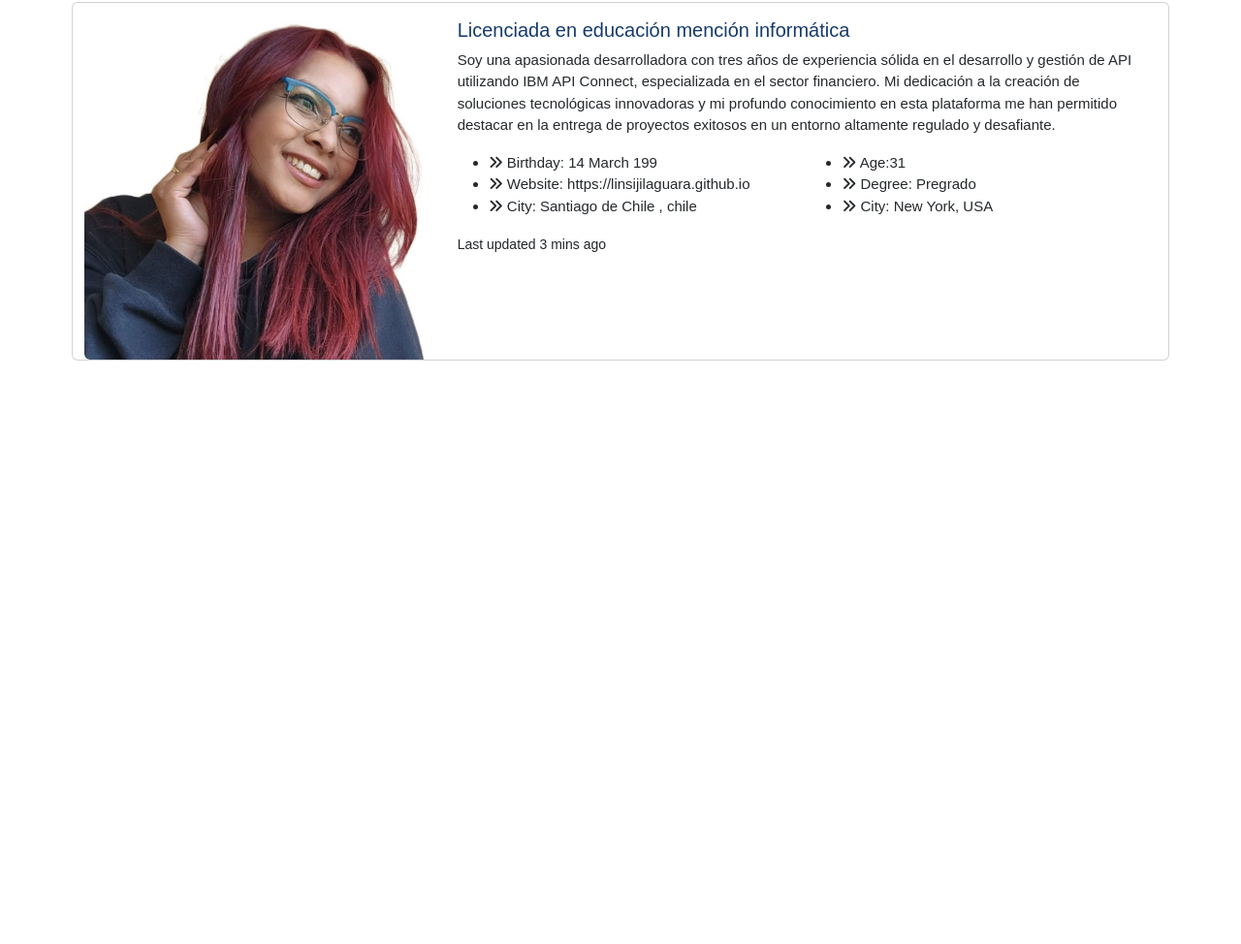
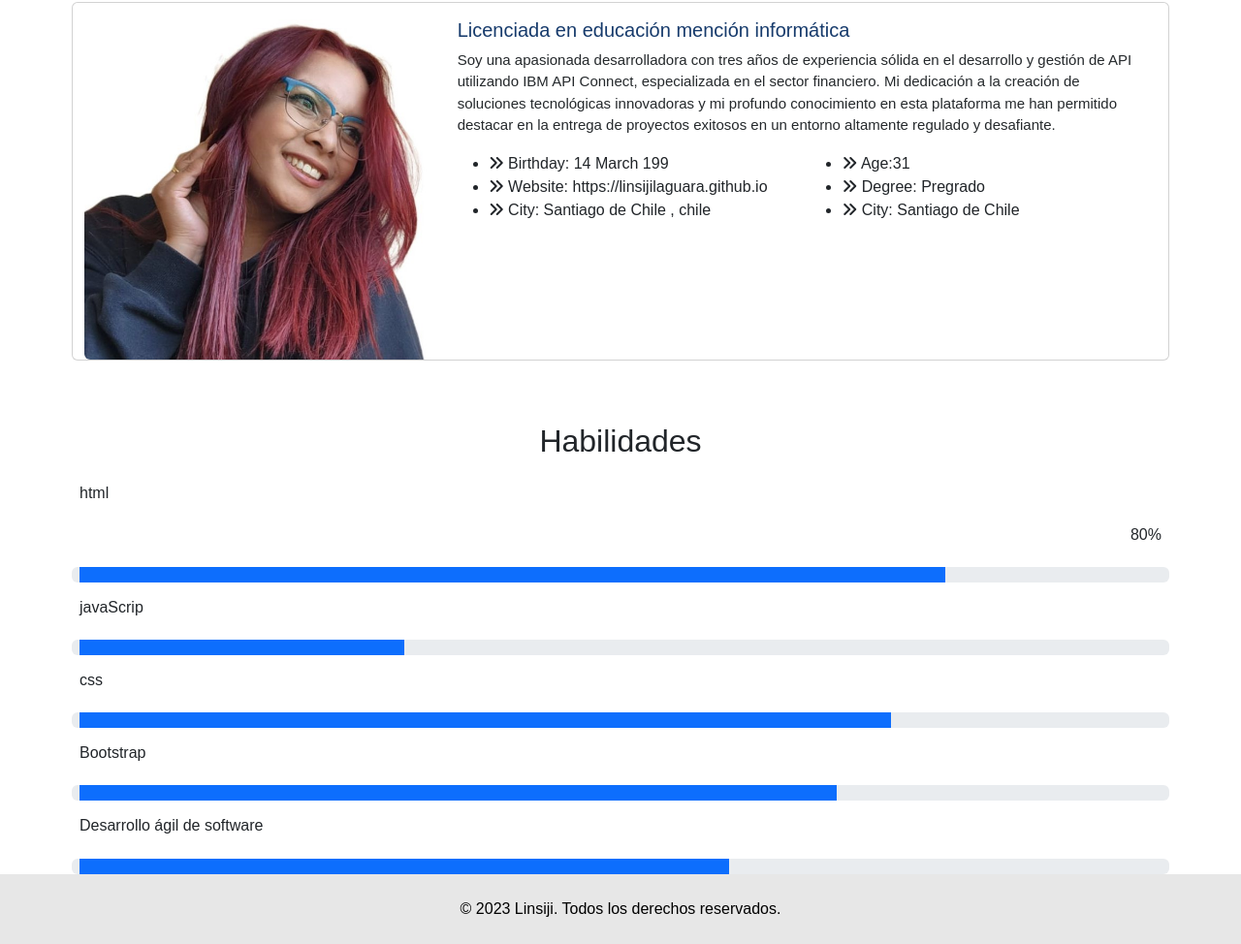
Before and after one commit to linsijiLaGuara/linsijiLaGuara.github.io, a plain HTML site: page about.html in a window 1280 px wide. Shown: the part 186-1160 px from the top of the page at 97% size. Before the commit the page ends 800 px from the top, so only its background shows below. Drawn offline with nearby package versions, Linux system fonts and the light colour scheme; a web font is replaced by a local one.

Commit message:
ADD: barra de habilidades

```diff
--- a/about.html
+++ b/about.html
@@ -79,50 +79,151 @@
       </nav>
     </header>
 
-    <div class="container">
-
+    <div class="container ">
       <div class="row pt-5 g-3">
         <p class="card-text sub-titulos">
-          Busco continuamente conocimientos relacionados en desarrollo frontend , Disfrutando del diseño de la experiencia de usuario utilizando nuevas tecnologías. Me encuentro en búsqueda continuación de nuevos desafíos laborales , que permita mi crecimiento profesional, con ancia de seguir aprendiendo día a día, abriendo las puertas a nuevos retos y desafíos.
+          Busco continuamente conocimientos relacionados en desarrollo frontend
+          , Disfrutando del diseño de la experiencia de usuario utilizando
+          nuevas tecnologías. Me encuentro en búsqueda continuación de nuevos
+          desafíos laborales , que permita mi crecimiento profesional, con ancia
+          de seguir aprendiendo día a día, abriendo las puertas a nuevos retos y
+          desafíos.
         </p>
+
         <div class="card mb-3 container-md" style="max-width: 1500px">
           <div class="row g-0">
             <div class="col-md-4">
-              <img src="./assets/img/Yo.jpg" class="img-fluid rounded-start" alt="..." />
+              <img
+                src="./assets/img/Yo.jpg"
+                class="img-fluid rounded-start"
+                alt="..."
+              />
             </div>
             <div class="col-md-8">
               <div class="card-body">
-                <h5 class="card-title title-color">Licenciada en educación mención informática </h5>
+                <h5 class="card-title title-color">
+                  Licenciada en educación mención informática
+                </h5>
                 <p class="card-text sub-titulos">
-                  Soy una apasionada desarrolladora con tres años de experiencia sólida en el desarrollo y gestión de API utilizando IBM API Connect, especializada en el sector financiero. Mi dedicación a la creación de soluciones tecnológicas innovadoras y mi profundo conocimiento en esta plataforma me han permitido destacar en la entrega de proyectos exitosos en un entorno altamente regulado y desafiante.
+                  Soy una apasionada desarrolladora con tres años de experiencia
+                  sólida en el desarrollo y gestión de API utilizando IBM API
+                  Connect, especializada en el sector financiero. Mi dedicación
+                  a la creación de soluciones tecnológicas innovadoras y mi
+                  profundo conocimiento en esta plataforma me han permitido
+                  destacar en la entrega de proyectos exitosos en un entorno
+                  altamente regulado y desafiante.
                 </p>
-                <div class="row sub-titulos">
+                <div class="row">
                   <div class="col-lg-6">
                     <ul>
-                      <li><i class="fas fa-angle-double-right"></i> <span>Birthday:</span> <span>14 March 199</span></li>
-                      <li><i class="fas fa-angle-double-right"></i> <span>Website:</span> <span>https://linsijilaguara.github.io</span></li>
-                      <li><i class="fas fa-angle-double-right"></i> <span>City:</span> <span>Santiago de Chile , chile</span></li>
+                      <li>
+                        <i class="fas fa-angle-double-right"></i>
+                        <span>Birthday:</span> <span>14 March 199</span>
+                      </li>
+                      <li>
+                        <i class="fas fa-angle-double-right"></i>
+                        <span>Website:</span>
+                        <span>https://linsijilaguara.github.io</span>
+                      </li>
+                      <li>
+                        <i class="fas fa-angle-double-right"></i>
+                        <span>City:</span>
+                        <span>Santiago de Chile , chile</span>
+                      </li>
                     </ul>
                   </div>
                   <div class="col-lg-6">
                     <ul>
-                      <li><i class="fas fa-angle-double-right"></i> <span>Age:</span><span>31</span></li>
-                      <li><i class="fas fa-angle-double-right"></i> <span>Degree:</span> <span>Pregrado</span></li>
-                      <li><i class="fas fa-angle-double-right"></i> <span>City:</span> <span>New York, USA</span></li>
+                      <li>
+                        <i class="fas fa-angle-double-right"></i>
+                        <span>Age:</span><span>31</span>
+                      </li>
+                      <li>
+                        <i class="fas fa-angle-double-right"></i>
+                        <span>Degree:</span> <span>Pregrado</span>
+                      </li>
+                      <li>
+                        <i class="fas fa-angle-double-right"></i>
+                        <span>City:</span> <span>Santiago de Chile</span>
+                      </li>
                     </ul>
                   </div>
                 </div>
-                <p class="card-text">
-                  <small class="text-body-secondary"
-                    >Last updated 3 mins ago</small
-                  >
-                </p>
               </div>
             </div>
           </div>
         </div>
+
+
       </div>
+
+
+      <div class="row pt-5 g-3">
+        <h2 class="text-lg-center">Habilidades</h2>
+        <h6 class="text-lg-start">html</h6><h6 class="text-lg-end">80%</h6>
+        <div
+          class="progress"
+          role="progressbar"
+          aria-label="Basic example"
+          aria-valuenow="25"
+          aria-valuemin="0"
+          aria-valuemax="80"
+        >
+          <div class="progress-bar" style="width: 80%"></div>
+        </div>
+        <h6>javaScrip</h6>
+        <div
+          class="progress"
+          role="progressbar"
+          aria-label="Basic example"
+          aria-valuenow="50"
+          aria-valuemin="0"
+          aria-valuemax="30"
+        >
+          <div class="progress-bar" style="width: 30%"></div>
+        </div>
+        <h6>css</h6>
+        <div
+          class="progress"
+          role="progressbar"
+          aria-label="Basic example"
+          aria-valuenow="75"
+          aria-valuemin="0"
+          aria-valuemax="75"
+        >
+          <div class="progress-bar" style="width: 75%"></div>
+        </div>
+        <h6>Bootstrap</h6>
+        <div
+          class="progress"
+          role="progressbar"
+          aria-label="Basic example"
+          aria-valuenow="100"
+          aria-valuemin="0"
+          aria-valuemax="70"
+        >
+          <div class="progress-bar" style="width: 70%"></div>
+        </div>
+        <h6>Desarrollo ágil de software
+        </h6>
+        <div
+        class="progress"
+        role="progressbar"
+        aria-label="Basic example"
+        aria-valuenow="100"
+        aria-valuemin="0"
+        aria-valuemax="60"
+      >
+        <div class="progress-bar" style="width: 60%"></div>
+      </div>
+
+      </div>
+
     </div>
+
+    <footer class="bg-footer text-center p-4">
+      <p class="mb-0">© 2023 Linsiji. Todos los derechos reservados.</p>
+    </footer>
 
     <script
       src="https://cdn.jsdelivr.net/npm/bootstrap@5.2.3/dist/js/bootstrap.bundle.min.js"
--- a/assets/css/style.css
+++ b/assets/css/style.css
@@ -82,7 +82,7 @@ body {
     font-size: 15px;
 }
 .icono-parrafo {
-    color: #707070;
+    color: #100e61;
     font-size: 13px;
 }
 
```
